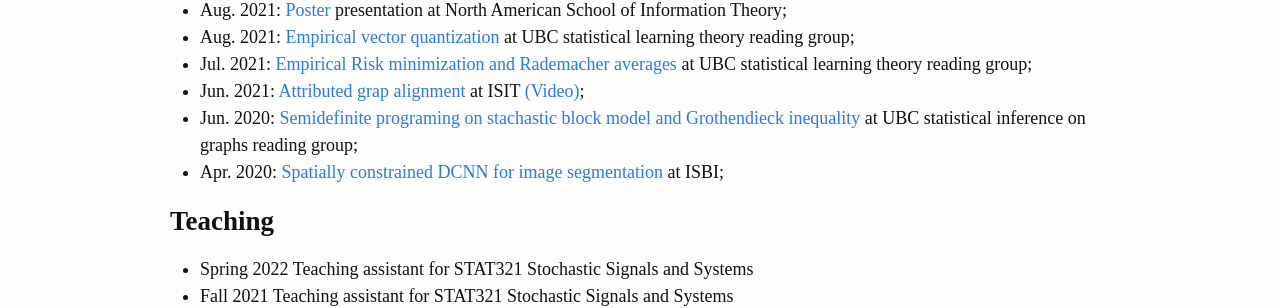
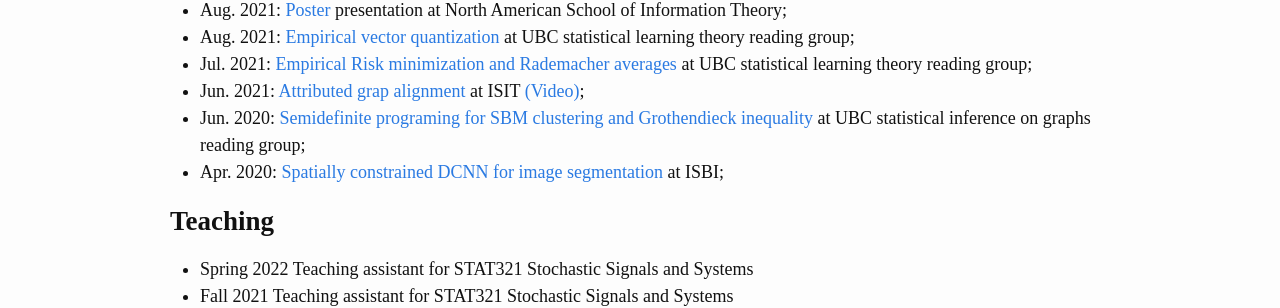
Before and after one commit to NingZhang-Git/NZ_website, a Jekyll site: the page built from index.md, in a window 1280 px wide. Shown: the part 1409-1717 px from the top of the page. Built offline with Jekyll 4.4.1, drawn with Linux system fonts in a browser that asks for light colours.

Commit message:
Update index.md

```diff
--- a/index.md
+++ b/index.md
@@ -53,7 +53,7 @@ IEEE International Symposium on Biomedical Imaging (ISBI 2020).
 - Aug. 2021: [Empirical vector quantization](assets/SLT-chap10.pdf) at UBC statistical learning theory reading group;
 - Jul. 2021: [Empirical Risk minimization and Rademacher averages](assets/SLT-chap6.pdf) at UBC statistical learning theory reading group;
 - Jun. 2021: [Attributed grap alignment](assets/publication/ISIT2021.pdf) at ISIT [(Video)](assets/publication/ISIT2021.mp4);
-- Jun. 2020: [Semidefinite programing on stachastic block model and Grothendieck inequality](assets/2020MDS.pdf) at UBC statistical inference on graphs reading group;
+- Jun. 2020: [Semidefinite programing for SBM clustering and Grothendieck inequality](assets/2020MDS.pdf) at UBC statistical inference on graphs reading group;
 - Apr. 2020: [Spatially constrained DCNN for image segmentation](assets/publication/ISBI2020.pdf) at ISBI;
 
 ## **Teaching**
```
